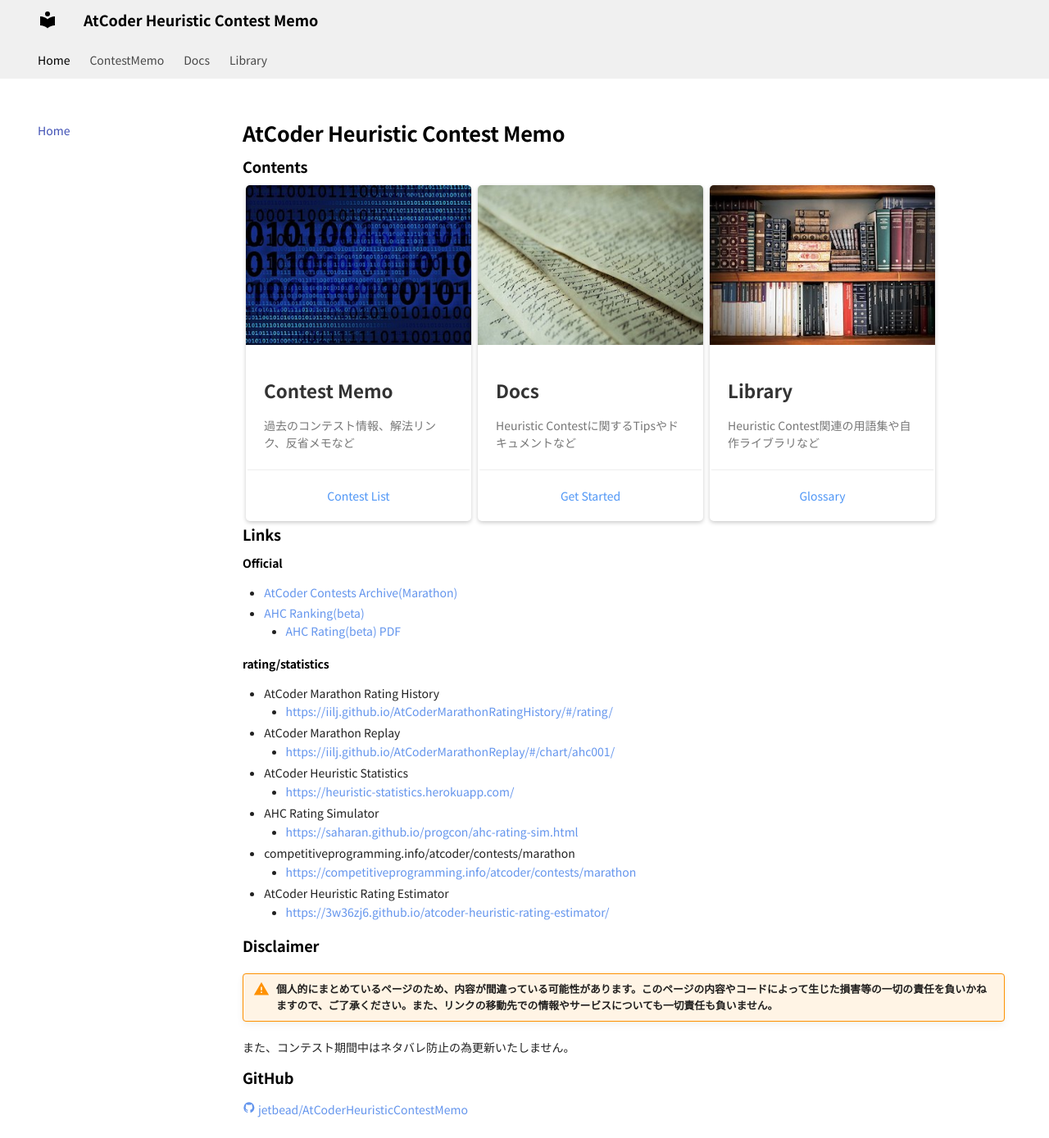
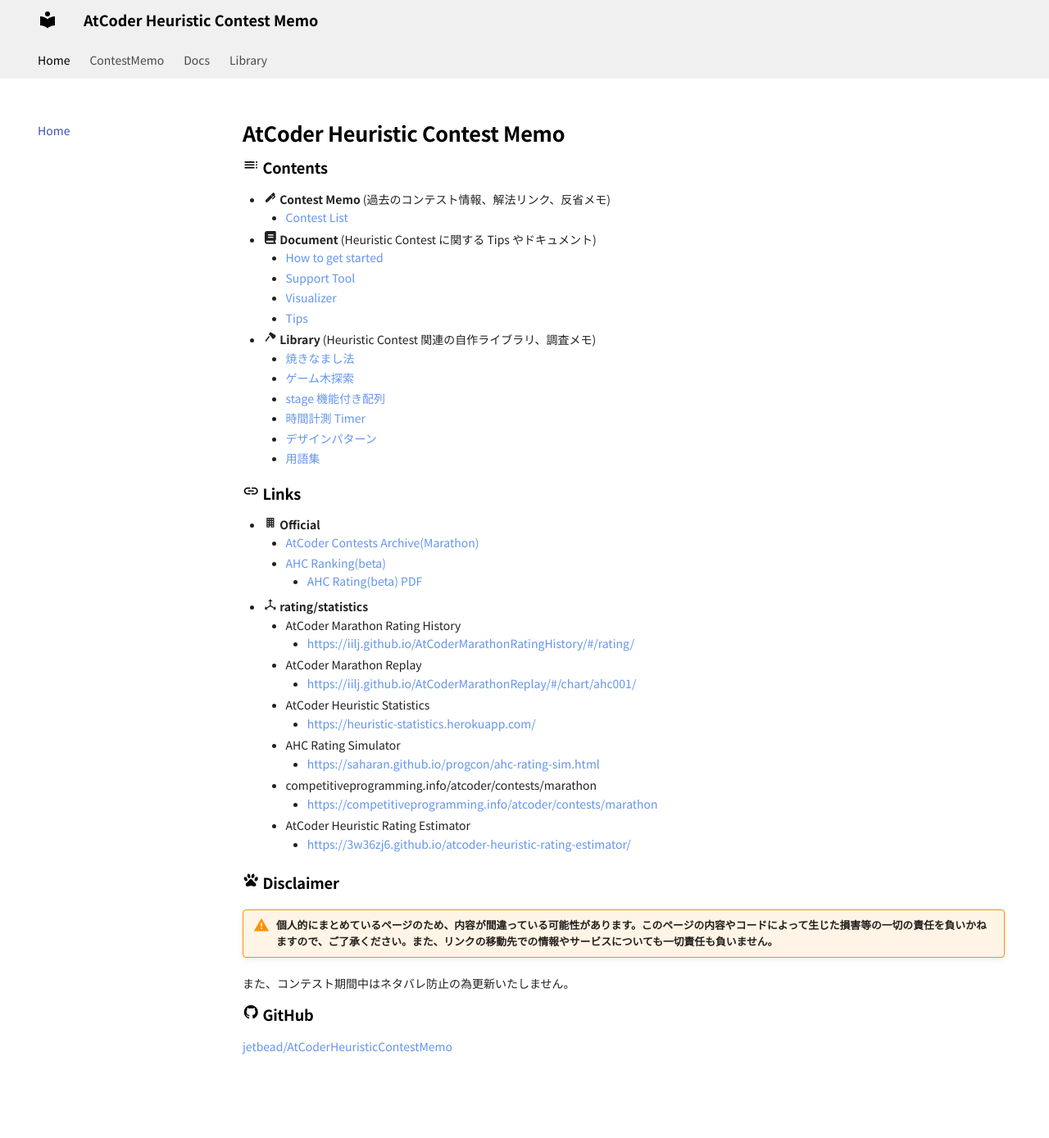
Before and after one commit to jetbead/AtCoderHeuristicContestMemo, an MkDocs documentation site: the page built from docs/index.md, in a window 1280 px wide and 1389 px high. Shown: the whole window at 82% size. Built offline with MkDocs 1.6.1 and Material for MkDocs 9.7.7, drawn with Linux system fonts in a browser that asks for light colours; some web fonts are replaced.

Commit message:
modify home (delete card)

```diff
--- a/docs/css/custom.css
+++ b/docs/css/custom.css
@@ -76,61 +76,3 @@
 .md-typeset ul li ul {
   margin: 0;
 }
-
-/* for card */
-.box {
-  margin: auto;
-  box-sizing: border-box;
-  display: flex;
-  justify-content: flex-start;
-  flex-wrap: wrap;
-}
-.box div {
-  box-sizing: border-box;
-  margin: 2px;
-}
-
-.l-wrapper {
-  margin: 1rem auto;
-  width: 30%;
-}
-.card {
-  background: #fff;
-  border-radius: 5px;
-  box-shadow: 0 2px 5px #ccc;
-}
-.card-img {
-  border-radius: 5px 5px 0 0;
-  max-width: 100%;
-  height: auto;
-}
-.card-content {
-  padding: 8px 20px 20px;
-}
-.card-title {
-  font-size: 1.6em;
-  color: #333;
-  font-weight: 700;
-}
-.card-text {
-  color: #777;
-  font-size: 14px;
-  line-height: 1.5;
-  margin-bottom: 0.2em;
-}
-.card-link {
-  text-align: center;
-  border-top: 1px solid #eee;
-  padding: 20px;
-}
-.card-link a {
-  text-decoration: none;
-  color: #4f96f6;
-  margin: 0 10px;
-}
-.card-link a:hover {
-  color: #6bb6ff;
-}
-.card-content p {
-  margin-bottom: 0;
-}
--- a/docs/index.md
+++ b/docs/index.md
@@ -4,79 +4,49 @@
 
 # AtCoder Heuristic Contest Memo
 
-## Contents
+## :material-table-of-contents: Contents
 
-<div class="box">
-  <div class="l-wrapper">
-    <div class="card">
-      <img class="card-img" src="./img/digitization-g1628107d9_320.jpg">
-      <div class="card-content">
-        <p class="card-title">Contest Memo</p>
-        <p class="card-text">過去のコンテスト情報、解法リンク、反省メモなど</p>
-      </div>
-      <div class="card-link">
-        <a href="./ContestMemo/index.html">Contest List</a>
-      </div>
-    </div>
-  </div>
+- :material-pen: **Contest Memo** (過去のコンテスト情報、解法リンク、反省メモ)
+  - [Contest List](./ContestMemo/index.md)
+- :fontawesome-solid-book: **Document** (Heuristic Contest に関する Tips やドキュメント)
+  - [How to get started](./Docs/how_to_get_started.md)
+  - [Support Tool](./Docs/support_tool.md)
+  - [Visualizer](./Docs/visualizer.md)
+  - [Tips](./Docs/tips.md)
+- :material-axe: **Library** (Heuristic Contest 関連の自作ライブラリ、調査メモ)
+  - [焼きなまし法](./Library/sa.md)
+  - [ゲーム木探索](./Library/game_tree.md)
+  - [stage 機能付き配列](./Library/stage_array.md)
+  - [時間計測 Timer](./Library/timer.md)
+  - [デザインパターン](./Library/design_pattern.md)
+  - [用語集](./Library/glossary.md)
 
-  <div class="l-wrapper">
-    <div class="card">
-      <img class="card-img" src="./img/paper-g6c8835b2d_320.jpg">
-      <div class="card-content">
-        <p class="card-title">Docs</p>
-        <p class="card-text">Heuristic Contestに関するTipsやドキュメントなど</p>
-      </div>
-      <div class="card-link">
-        <a href="./Docs/how_to_get_started.html">Get Started</a>
-      </div>
-    </div>
-  </div>
+## :material-link: Links
 
-  <div class="l-wrapper">
-    <div class="card">
-      <img class="card-img" src="./img/books-g9dd217d7d_320.jpg">
-      <div class="card-content">
-        <p class="card-title">Library</p>
-        <p class="card-text">Heuristic Contest関連の用語集や自作ライブラリなど</p>
-      </div>
-      <div class="card-link">
-        <a href="./Library/glossary.html">Glossary</a>
-      </div>
-    </div>
-  </div>
+- :material-office-building: **Official**
+  - [AtCoder Contests Archive(Marathon)](https://atcoder.jp/contests/archive?ratedType=0&category=1200&keyword=)
+  - [AHC Ranking(beta)](https://www.dropbox.com/s/j276tgd7izpc40u/ranking.csv?dl=0)
+    - [AHC Rating(beta) PDF](https://www.dropbox.com/s/ne358pdixfafppm/AHC_rating.pdf?dl=0)
+- :material-axis-arrow: **rating/statistics**
+  - AtCoder Marathon Rating History
+    - https://iilj.github.io/AtCoderMarathonRatingHistory/#/rating/
+  - AtCoder Marathon Replay
+    - https://iilj.github.io/AtCoderMarathonReplay/#/chart/ahc001/
+  - AtCoder Heuristic Statistics
+    - https://heuristic-statistics.herokuapp.com/
+  - AHC Rating Simulator
+    - https://saharan.github.io/progcon/ahc-rating-sim.html
+  - competitiveprogramming.info/atcoder/contests/marathon
+    - https://competitiveprogramming.info/atcoder/contests/marathon
+  - AtCoder Heuristic Rating Estimator
+    - https://3w36zj6.github.io/atcoder-heuristic-rating-estimator/
 
-</div>
-
-## Links
-
-### Official
-
-- [AtCoder Contests Archive(Marathon)](https://atcoder.jp/contests/archive?ratedType=0&category=1200&keyword=)
-- [AHC Ranking(beta)](https://www.dropbox.com/s/j276tgd7izpc40u/ranking.csv?dl=0)
-  - [AHC Rating(beta) PDF](https://www.dropbox.com/s/ne358pdixfafppm/AHC_rating.pdf?dl=0)
-
-### rating/statistics
-
-- AtCoder Marathon Rating History
-  - https://iilj.github.io/AtCoderMarathonRatingHistory/#/rating/
-- AtCoder Marathon Replay
-  - https://iilj.github.io/AtCoderMarathonReplay/#/chart/ahc001/
-- AtCoder Heuristic Statistics
-  - https://heuristic-statistics.herokuapp.com/
-- AHC Rating Simulator
-  - https://saharan.github.io/progcon/ahc-rating-sim.html
-- competitiveprogramming.info/atcoder/contests/marathon
-  - https://competitiveprogramming.info/atcoder/contests/marathon
-- AtCoder Heuristic Rating Estimator
-  - https://3w36zj6.github.io/atcoder-heuristic-rating-estimator/
-
-## Disclaimer
+## :material-paw: Disclaimer
 
 !!! warning "個人的にまとめているページのため、内容が間違っている可能性があります。このページの内容やコードによって生じた損害等の一切の責任を負いかねますので、ご了承ください。また、リンクの移動先での情報やサービスについても一切責任も負いません。"
 
 また、コンテスト期間中はネタバレ防止の為更新いたしません。
 
-## GitHub
+## :material-github: GitHub
 
-[:material-github: jetbead/AtCoderHeuristicContestMemo](https://github.com/jetbead/AtCoderHeuristicContestMemo/)
+[jetbead/AtCoderHeuristicContestMemo](https://github.com/jetbead/AtCoderHeuristicContestMemo/)
```
Also changed, not shown: docs/img/books-g9dd217d7d_320.jpg (deleted), docs/img/digitization-g1628107d9_320.jpg (deleted), docs/img/paper-g6c8835b2d_320.jpg (deleted).
